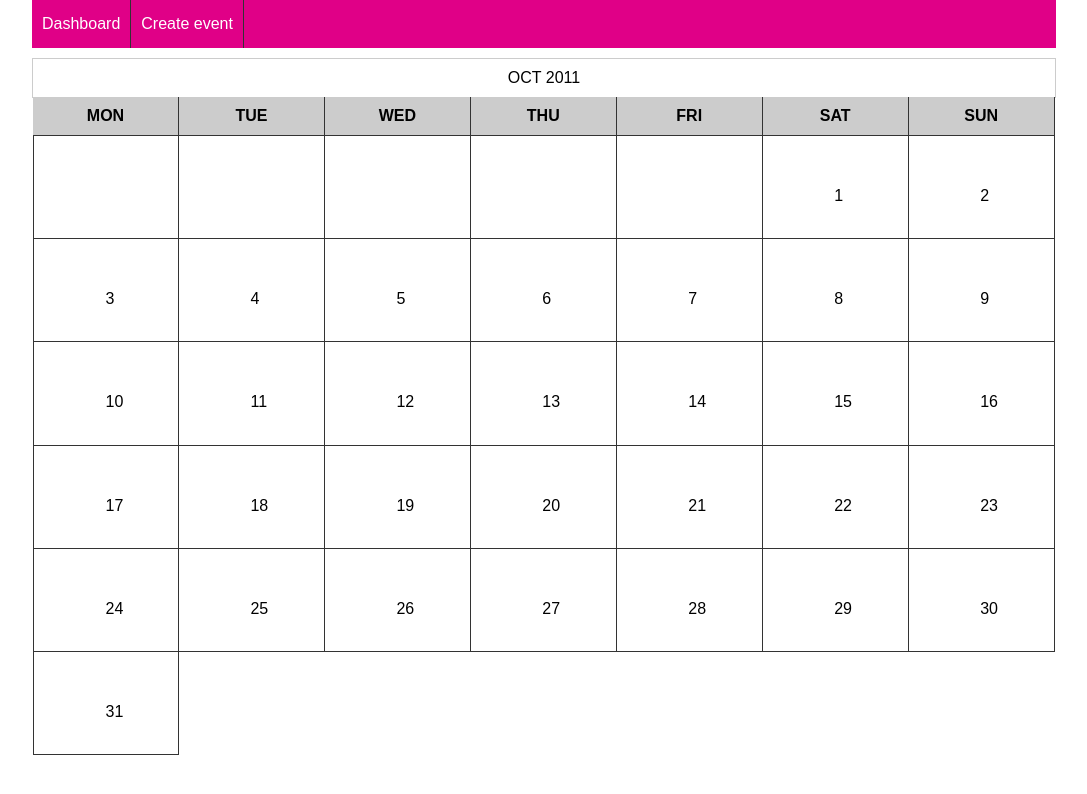
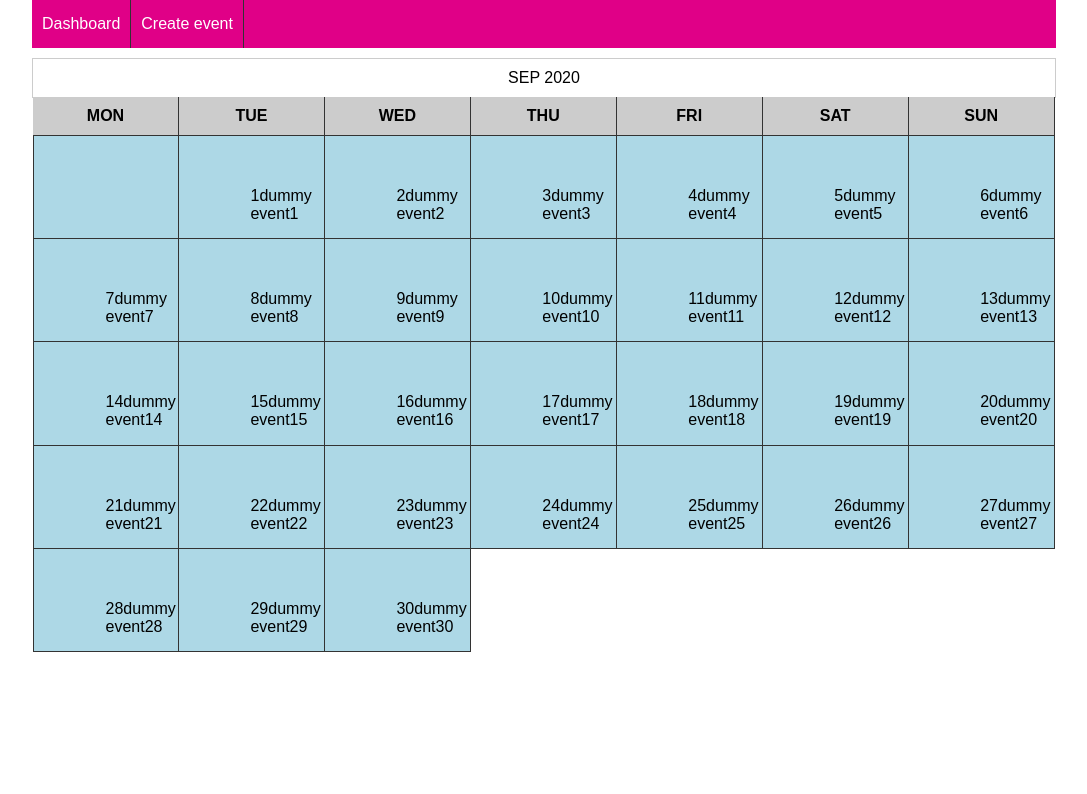
Before and after one commit to mahesh10hegde/eventtracker, a React (Create React App) app: page /dashboard in a window 1280 px wide. Shown: the top 794 px of the page, without its empty margins (96-1183 px from the left). Built offline with nearby package versions, Linux system fonts and the light colour scheme.

Commit message:
calender component changes

```diff
--- a/src/assets/css/dashboard.css
+++ b/src/assets/css/dashboard.css
@@ -42,3 +42,6 @@ body{
 .calendar-container{
     margin: 10px 0;
 }
+.has-event{
+    background-color: lightblue;
+}
--- a/src/assets/css/login.css
+++ b/src/assets/css/login.css
@@ -1,5 +1,5 @@
 body {
-    background-color: #F3EBF6;
+    background-color: #ffffff;
     font-family: 'Ubuntu', sans-serif;
 }
 
--- a/src/components/molecules/CalenderComponent.js
+++ b/src/components/molecules/CalenderComponent.js
@@ -7,7 +7,7 @@ export default function CalenderComponent() {
   const DAYS_OF_THE_WEEK = ['MON', 'TUE', 'WED', 'THU', 'FRI', 'SAT', 'SUN'];
   const MONTHS = ['JAN', 'FEB', 'MAR', 'APR', 'MAY', 'JUN', 'JUL', 'AUG', 'SEP', 'OCT', 'NOV', 'DEC'];
 
-  const today = new Date("2011","09");
+  const today = new Date();
   const [date, setDate] = useState(today);
   const [day, setDay] = useState(date.getDate());
   const [month, setMonth] = useState(date.getMonth());
@@ -31,7 +31,27 @@ export default function CalenderComponent() {
   }
 
   const days = isLeapYear ? DAYS_LEAP : DAYS;
-
+  var daysArr = [];
+  for(let i=0;i<days[month] + (startDay - 1);i++){
+    if(i - (startDay - 2)>0){
+      daysArr.push({
+        id:i,
+        appointments:[{
+          id:"",
+          eventName:"dummy event"+i
+        }]
+      });
+    }else{
+      daysArr.push({
+        id:"prevMOnth"+i,
+        appointments:[{
+          id:"",
+          eventName:""
+        }]
+      });
+    }
+  }
+  console.log('initial array',daysArr);
   return (
     <div className="calendar-container">
       <div>
@@ -47,15 +67,23 @@ export default function CalenderComponent() {
             <strong>{d}</strong>
           </div>
         ))}
-        {Array(days[month] + (startDay - 1))
-          .fill(null)
-          .map((_, index) => {
+        {
+          daysArr.map((item, index) => {
             const d = index - (startDay - 2);
             return (
-              <div className="one-seventh day"
+              <div className="one-seventh day has-event"
                 key={index} id={d>0?d:"prevMonth"+(index+1)}
               >
-                {d > 0 ? d : ''}
+                { d>0 && item.appointments.length>0 &&
+                    item.appointments.map((val)=>{
+                      return(
+
+                       <div  key={val.id}> <span>{d}</span>
+                      <span>{val.eventName}</span>
+                      </div>
+                      )
+                    })
+                  }
               </div>
             );
           })}
```
